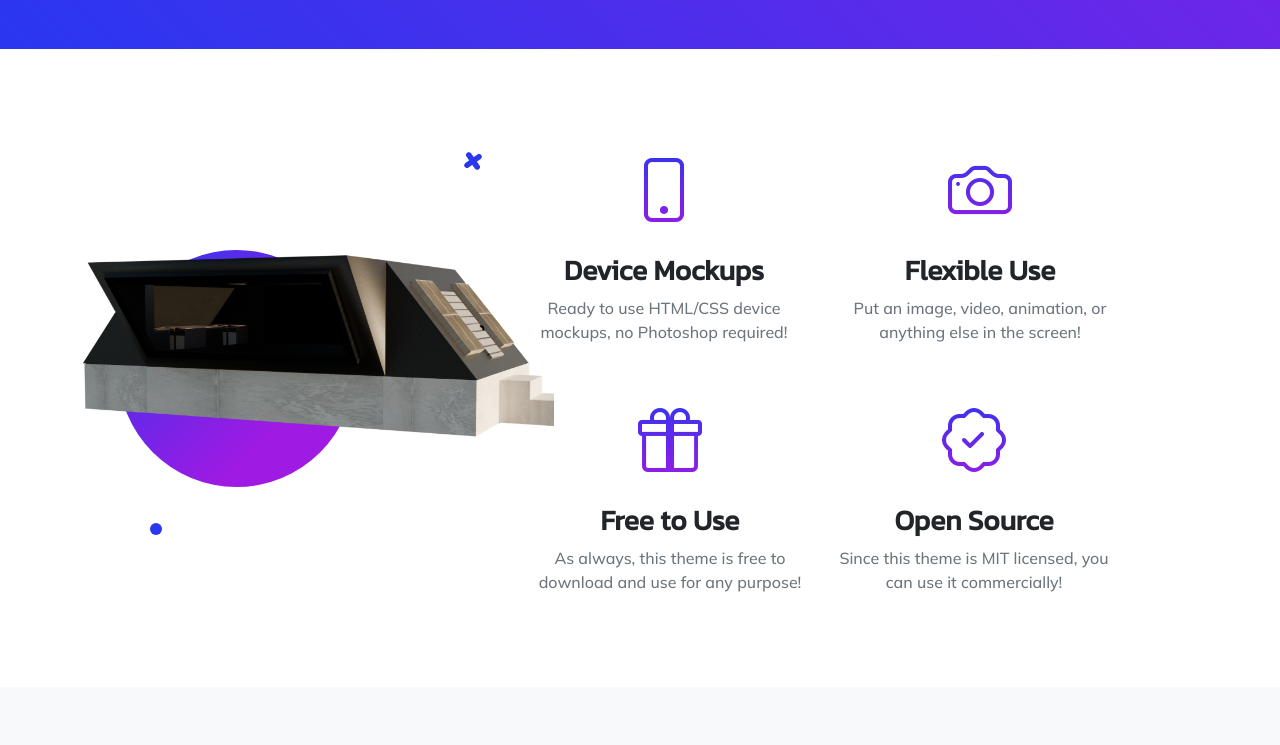
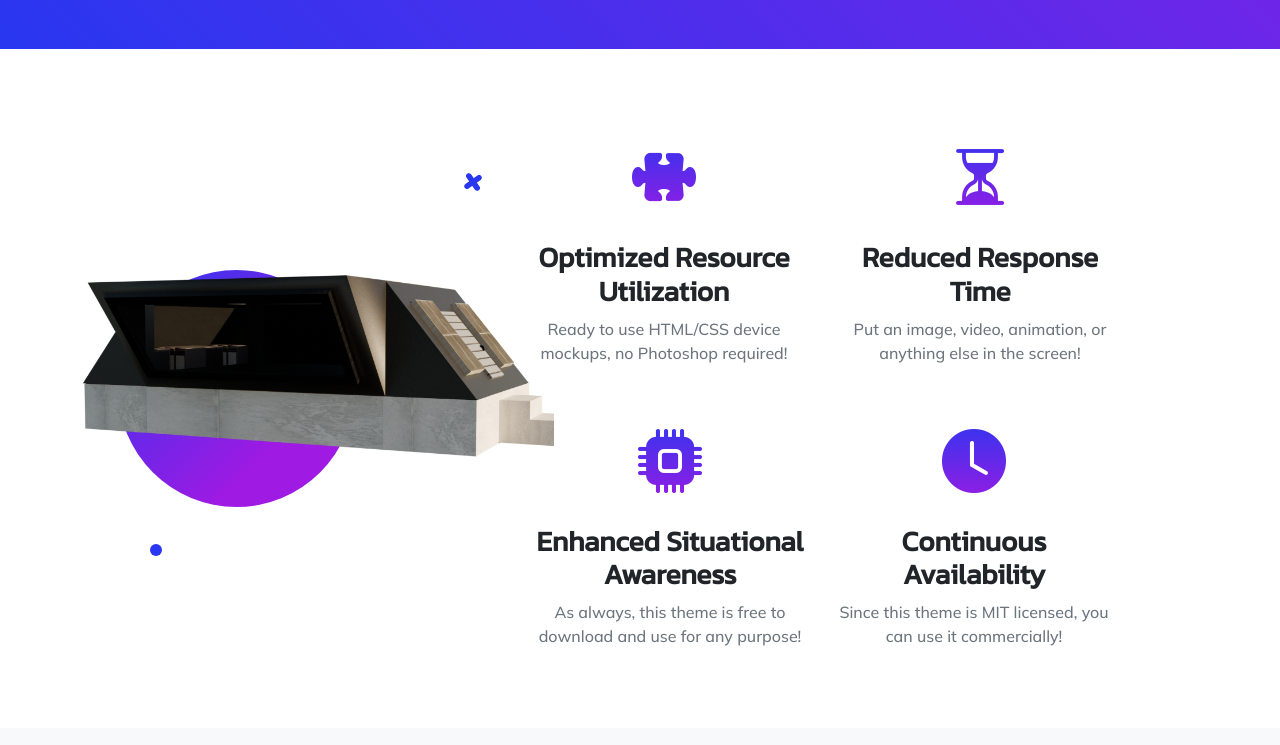
Before and after one commit to Pampaj1/SkynovaWeb, a plain HTML site: page SkynoaWeb/index.html in a window 1280 px wide. Shown: the part 1660-2405 px from the top of the page. Drawn offline with nearby package versions, Linux system fonts and the light colour scheme.

Commit message:
logo and title changes

```diff
--- a/SkynoaWeb/index.html
+++ b/SkynoaWeb/index.html
@@ -104,16 +104,16 @@
                                 <div class="col-md-6 mb-5">
                                     <!-- Feature item-->
                                     <div class="text-center">
-                                        <i class="bi-phone icon-feature text-gradient d-block mb-3"></i>
-                                        <h3 class="font-alt">Device Mockups</h3>
+                                        <i class="bi bi-puzzle-fill icon-feature text-gradient d-block mb-3"></i>
+                                        <h3 class="font-alt">Optimized Resource Utilization</h3>
                                         <p class="text-muted mb-0">Ready to use HTML/CSS device mockups, no Photoshop required!</p>
                                     </div>
                                 </div>
                                 <div class="col-md-6 mb-5">
                                     <!-- Feature item-->
                                     <div class="text-center">
-                                        <i class="bi-camera icon-feature text-gradient d-block mb-3"></i>
-                                        <h3 class="font-alt">Flexible Use</h3>
+                                        <i class="bi bi-hourglass-split icon-feature text-gradient d-block mb-3"></i>
+                                        <h3 class="font-alt">Reduced Response Time</h3>
                                         <p class="text-muted mb-0">Put an image, video, animation, or anything else in the screen!</p>
                                     </div>
                                 </div>
@@ -122,16 +122,16 @@
                                 <div class="col-md-6 mb-5 mb-md-0">
                                     <!-- Feature item-->
                                     <div class="text-center">
-                                        <i class="bi-gift icon-feature text-gradient d-block mb-3"></i>
-                                        <h3 class="font-alt">Free to Use</h3>
+                                        <i class="bi bi-cpu-fill icon-feature text-gradient d-block mb-3"></i>
+                                        <h3 class="font-alt">Enhanced Situational Awareness</h3>
                                         <p class="text-muted mb-0">As always, this theme is free to download and use for any purpose!</p>
                                     </div>
                                 </div>
                                 <div class="col-md-6">
                                     <!-- Feature item-->
                                     <div class="text-center">
-                                        <i class="bi-patch-check icon-feature text-gradient d-block mb-3"></i>
-                                        <h3 class="font-alt">Open Source</h3>
+                                        <i class="bi-clock-fill icon-feature text-gradient d-block mb-3"></i>
+                                        <h3 class="font-alt">Continuous Availability</h3>
                                         <p class="text-muted mb-0">Since this theme is MIT licensed, you can use it commercially!</p>
                                     </div>
                                 </div>
```
